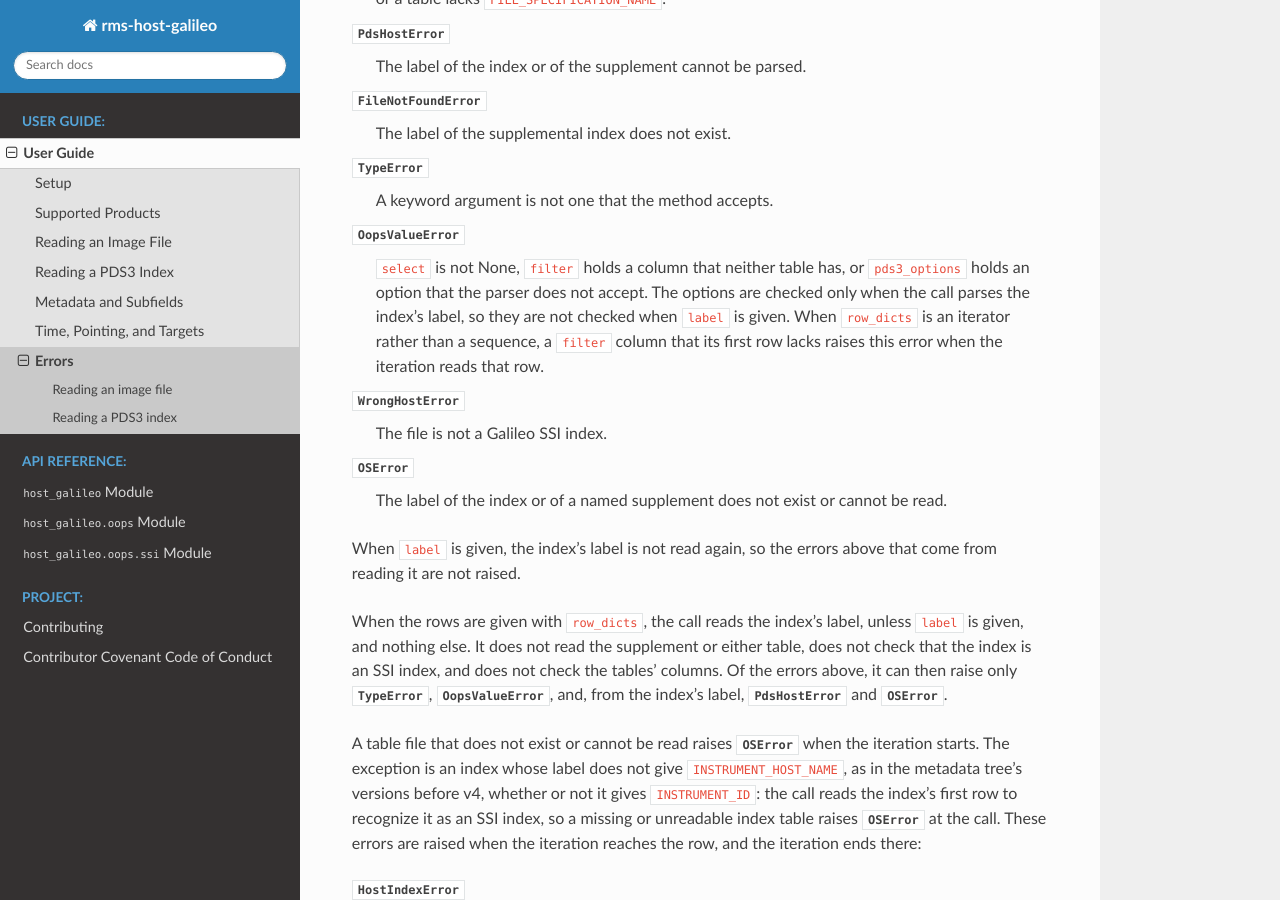
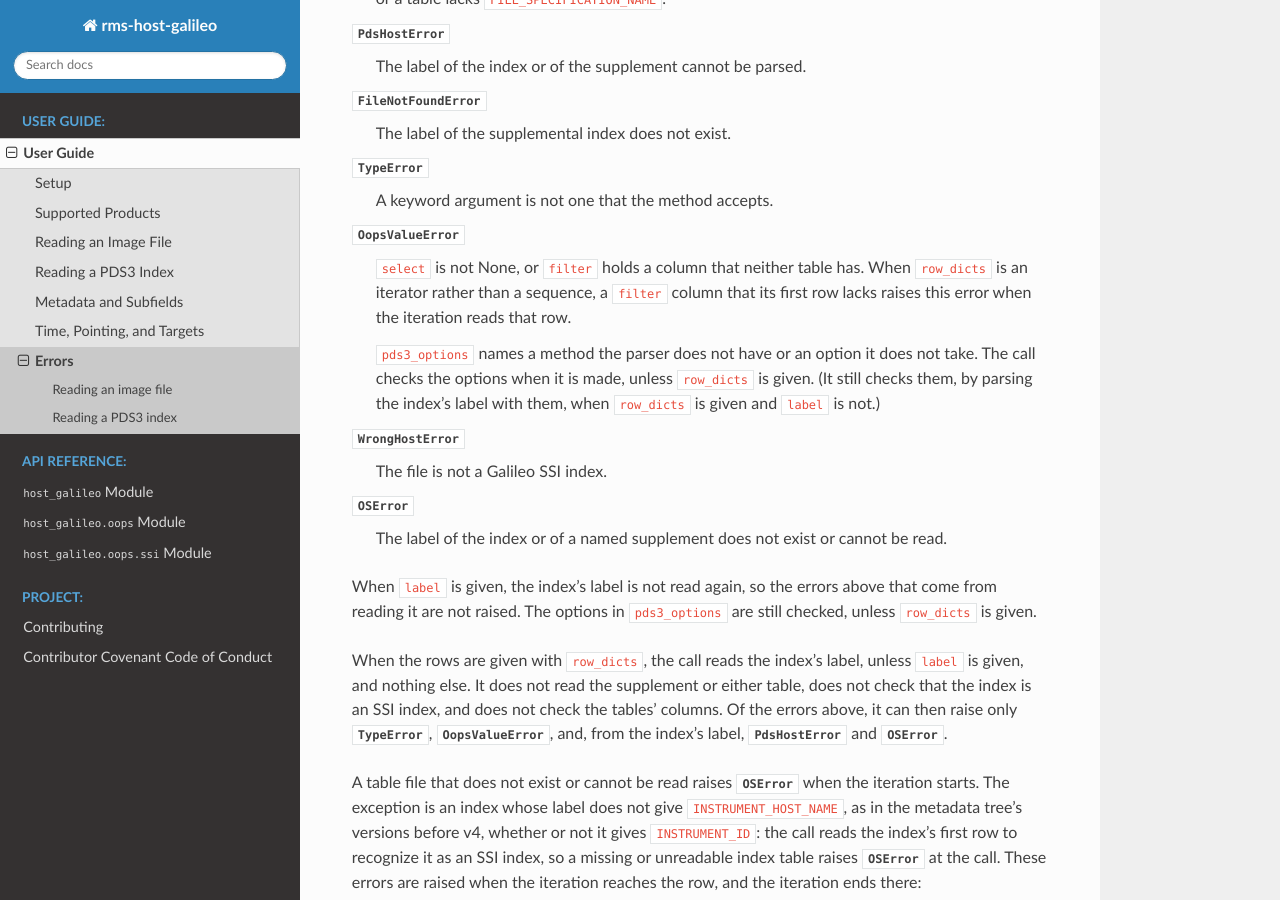
Before and after one commit to SETI/rms-host-galileo, a Sphinx documentation site: the page built from docs/user_guide/user_guide_errors.rst, in a window 1280 px wide and 900 px high, scrolled down 1519 px. Built offline with Sphinx 7.4.7 and the Read the Docs theme 3.1.0, drawn with Linux system fonts in a browser that asks for light colours.

Commit message:
State the new pds3_options rule and filter limit
The rms-oops branch now checks pds3_options when from_index is called,
whether or not label is given, unless row_dicts is given. The
docstring, the errors chapter and the index chapter said the options
were not checked when label was given; they now state the rule in the
wording the other hosts use: the index's label is parsed with all the
options and the supplement's label with the method alone, and with
row_dicts and no label the index's label is still parsed with them.

pds3_options gets its own entry in the index chapter, out of the "same
as from_file" group, because an index's label is not tried again with
the strict or loose method.

The filter sentences now say that filter cannot avoid an error in
reading or pairing the rows, which happens before the rows are
filtered.

test_from_index_uses_a_given_label stubbed _parse_index_label to fail
on any call; the supplement may go through it too, so the stub now
fails only for the index's label.

Also rewrap the ragged lines in CLAUDE.md and in the comment above
_ROTATED_RATIO_ORDER.

Co-Authored-By: Claude Opus 5.5 <noreply@anthropic.com>
Claude-Session: https://claude.ai/code/session_01RG3ZiBNx376YVT9xgP1ET9

```diff
--- a/docs/user_guide/user_guide_errors.rst
+++ b/docs/user_guide/user_guide_errors.rst
@@ -76,12 +76,14 @@ called:
     A keyword argument is not one that the method accepts.
 
 :exc:`~oops.OopsValueError`
-    ``select`` is not None, ``filter`` holds a column that neither table has, or
-    ``pds3_options`` holds an option that the parser does not accept. The options are
-    checked only when the call parses the index's label, so they are not checked when
-    ``label`` is given. When ``row_dicts`` is an iterator rather than a sequence, a
-    ``filter`` column that its first row lacks raises this error when the iteration
-    reads that row.
+    ``select`` is not None, or ``filter`` holds a column that neither table has. When
+    ``row_dicts`` is an iterator rather than a sequence, a ``filter`` column that its
+    first row lacks raises this error when the iteration reads that row.
+
+    ``pds3_options`` names a method the parser does not have or an option it does not
+    take. The call checks the options when it is made, unless ``row_dicts`` is given.
+    (It still checks them, by parsing the index's label with them, when ``row_dicts`` is
+    given and ``label`` is not.)
 
 :exc:`~oops.host.WrongHostError`
     The file is not a Galileo SSI index.
@@ -90,7 +92,8 @@ called:
     The label of the index or of a named supplement does not exist or cannot be read.
 
 When ``label`` is given, the index's label is not read again, so the errors above that
-come from reading it are not raised.
+come from reading it are not raised. The options in ``pds3_options`` are still checked,
+unless ``row_dicts`` is given.
 
 When the rows are given with ``row_dicts``, the call reads the index's label, unless
 ``label`` is given, and nothing else. It does not read the supplement or either table,
```
Also changed, not shown: CLAUDE.md (+6 -5 lines), docs/user_guide/user_guide_index.rst (+13 -3 lines), 3 other files.
